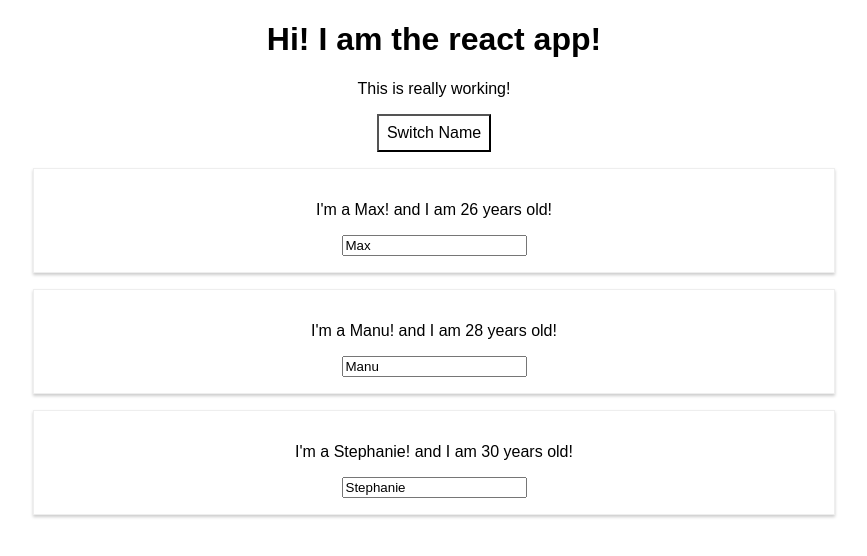
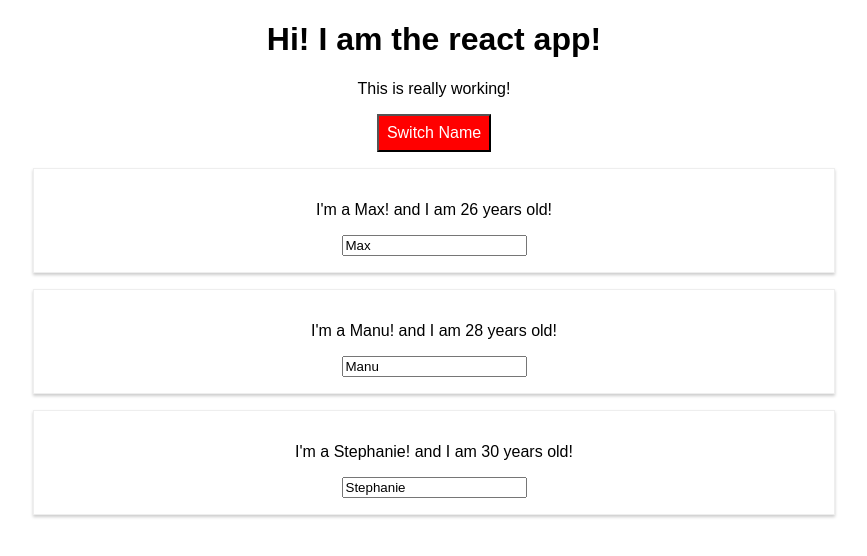
Before and after one commit to omerfshahul/react-complete-guide, a React (Create React App) app: page / in a window 1280 px wide. Shown: the top 556 px of the page, without its empty margins (206-1073 px from the left). Built offline with nearby package versions, Linux system fonts and the light colour scheme.

Commit message:
changes to styles

```diff
--- a/src/App.css
+++ b/src/App.css
@@ -1,3 +1,11 @@
 .App {
   text-align: center;
 }
+
+.red {
+  color: red;
+}
+
+.bold {
+  font-weight: bold;
+}
--- a/src/App.js
+++ b/src/App.js
@@ -67,7 +67,8 @@
   }
   render() {
     const style = {
-      backgroundColor: 'white',
+      backgroundColor: 'green',
+      color:'white',
       font: 'inherit',
       border: '2x solid blue',
       padding: '8px',
@@ -88,11 +89,21 @@
           })}
        </div>
       );
+      style.backgroundColor = 'red';
     }
+    let classes = [];
+
+    if( this.state.persons.length <= 2) {
+      classes.push('red');
+    }
+    if(this.state.persons.length <= 1) {
+      classes.push('bold');
+    }
+
     return (
       <div className="App">
         <h1>Hi! I am the react app! </h1>
-        <p>This is really working!</p>
+        <p className={classes.join(' ')}>This is really working!</p>
         <button style={style} onClick={this.togglePersons}>Switch Name</button>
         {persons}
 
```
